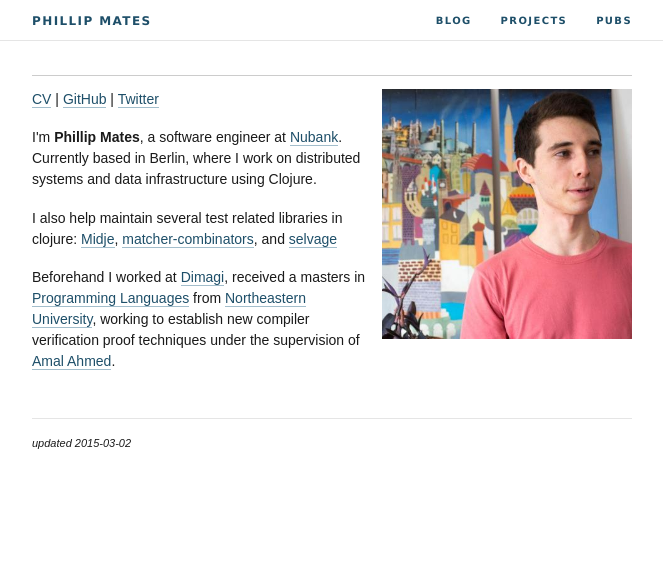
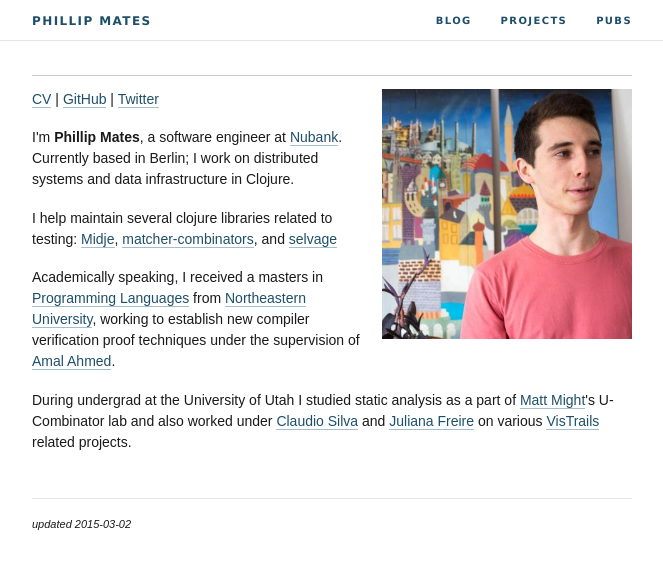
Before and after one commit to philomates/philomates.github.io, a plain HTML site: page index.html in a window 1280 px wide. Shown: the whole page, without its empty margins (308-971 px from the left). Drawn offline with Linux system fonts and the light colour scheme; some packages are replaced by stand-ins of ours; a script that the page names is missing.

Commit message:
undergrad exp

```diff
--- a/index.html
+++ b/index.html
@@ -125,14 +125,17 @@
 </div>
 <p><a href="/files/mates_cv.pdf">CV</a> | <a href="https://github.com/philomates">GitHub</a> | <a href="https://twitter.com/philomates">Twitter</a>
 
-<p>I'm <strong>Phillip Mates</strong>, a software engineer at <a href="https://nubank.com.br/en/">Nubank</a>. Currently based in Berlin, where I work on distributed systems and data infrastructure using Clojure.</p>
+<p>I'm <strong>Phillip Mates</strong>, a software engineer at <a href="https://nubank.com.br/en/">Nubank</a>. Currently based in Berlin; I work on distributed systems and data infrastructure in Clojure.</p>
 
 <p>
-I also help maintain several test related libraries in clojure: <a href="https://github.com/marick/midje">Midje</a>, <a href="https://github.com/nubank/matcher-combinators/">matcher-combinators</a>, and <a href="https://github.com/nubank/selvage">selvage</a>
+I help maintain several clojure libraries related to testing: <a href="https://github.com/marick/midje">Midje</a>, <a href="https://github.com/nubank/matcher-combinators/">matcher-combinators</a>, and <a href="https://github.com/nubank/selvage">selvage</a>
 </p>
 
 
-<p>Beforehand I worked at <a href="http://www.dimagi.com/">Dimagi</a>, received a masters in <a href="http://prl.ccs.neu.edu/">Programming Languages</a> from <a href="http://www.ccs.neu.edu/">Northeastern University</a>, working to establish new compiler verification proof techniques under the supervision of <a href="http://www.ccs.neu.edu/home/amal/">Amal Ahmed</a>.</p>
+</p>Academically speaking, I received a masters in <a href="http://prl.ccs.neu.edu/">Programming Languages</a> from <a href="http://www.ccs.neu.edu/">Northeastern University</a>, working to establish new compiler verification proof techniques under the supervision of <a href="http://www.ccs.neu.edu/home/amal/">Amal Ahmed</a>.</p>
+
+<p>
+During undergrad at the University of Utah I studied static analysis as a part of <a href="matt.might.net">Matt Might</a>'s U-Combinator lab and also worked under <a href="http://vgc.poly.edu/~csilva/">Claudio Silva</a> and <a href="http://vgc.poly.edu/~juliana/">Juliana Freire</a> on various <a href="http://vistrails.org">VisTrails</a> related projects.</p>
 
       </section>
     </article>
```
